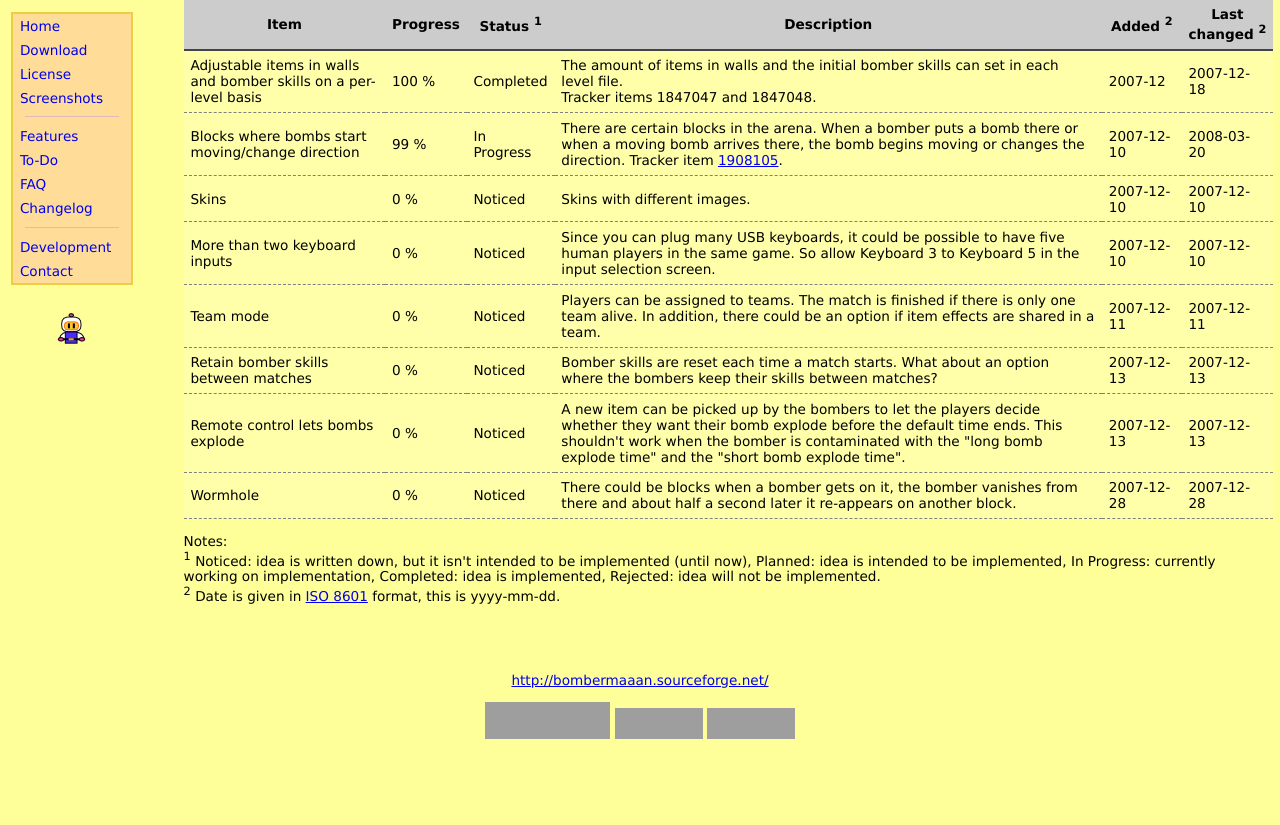
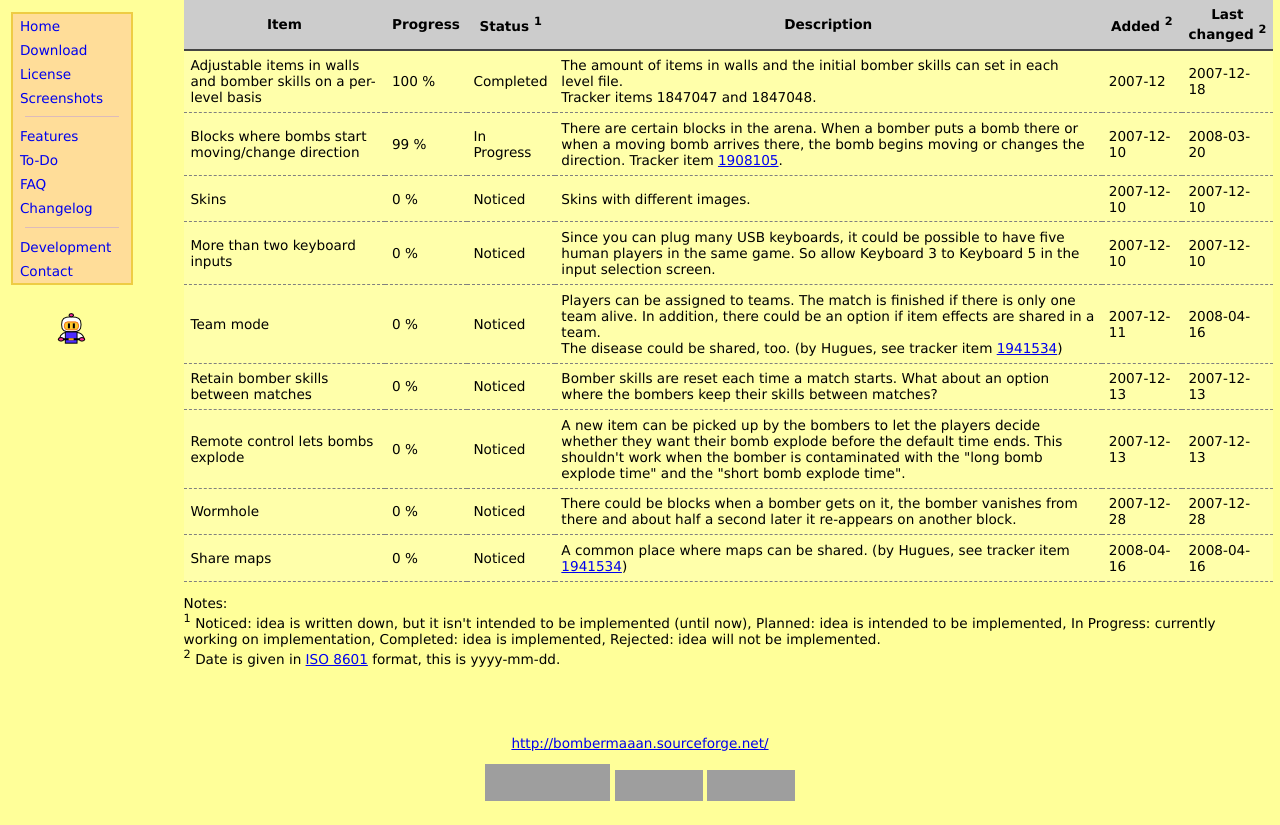
Before and after one commit to carstene1ns/Bombermaaan-R, a PHP site: page /todo.php in a window 1280 px wide. Shown: the part 127-952 px from the top of the page. Before the commit the page ends 866 px from the top, so only its background shows below. Run offline with PHP 8.4, Linux system fonts and the light colour scheme; grey boxes are pictures that could not be loaded.

Commit message:
Added Hugues' ideas from tracker #1941534 (share disease in team mode, share level files)

```diff
--- a/web/todo.php
+++ b/web/todo.php
@@ -67,9 +67,9 @@ This list shows the ideas we had and don't want to forget.
 <td>Team mode</td>
 <td>0 %</td>
 <td>Noticed</td>
-<td>Players can be assigned to teams. The match is finished if there is only one team alive. In addition, there could be an option if item effects are shared in a team.</td>
+<td>Players can be assigned to teams. The match is finished if there is only one team alive. In addition, there could be an option if item effects are shared in a team.<br />The disease could be shared, too. (by Hugues, see tracker item <a href="https://sourceforge.net/tracker/index.php?func=detail&amp;aid=1941534&amp;group_id=81520&amp;atid=563213">1941534</a>)</td>
 <td>2007-12-11</td>
-<td>2007-12-11</td>
+<td>2008-04-16</td>
 </tr>
 
 <tr>
@@ -100,6 +100,15 @@ half a second later it re-appears on another block.</td>
 <td>2007-12-28</td>
 </tr>
 
+<tr>
+<td>Share maps</td>
+<td>0 %</td>
+<td>Noticed</td>
+<td>A common place where maps can be shared. (by Hugues, see tracker item <a href="https://sourceforge.net/tracker/index.php?func=detail&amp;aid=1941534&amp;group_id=81520&amp;atid=563213">1941534</a>)</td>
+<td>2008-04-16</td>
+<td>2008-04-16</td>
+</tr>
+
 </table>
 
 <p>
```
